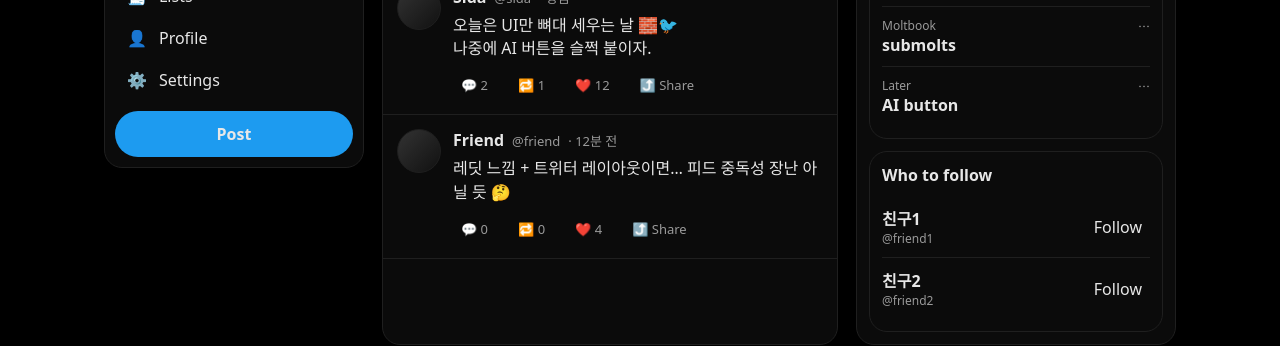
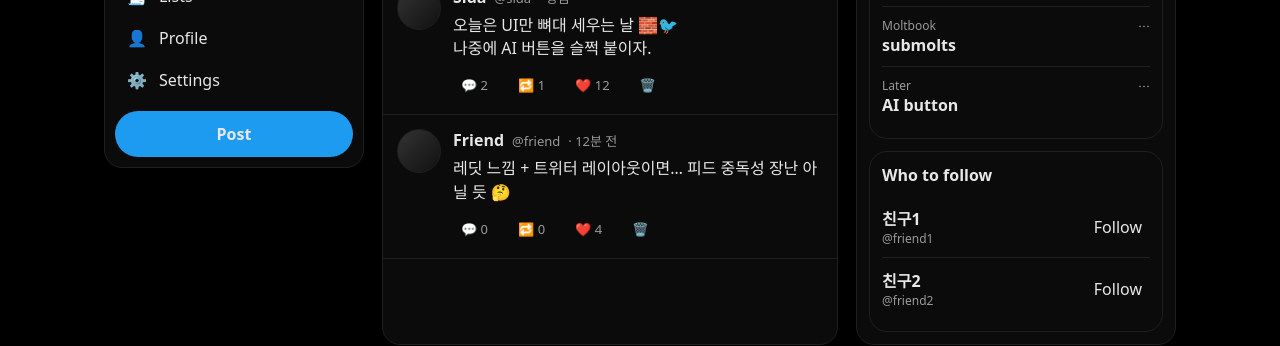
Before and after one commit to lemonpie601/tweet-ui, a React (Vite) app: page / in a window 1280 px wide. Shown: the part 265-611 px from the top of the page. Built offline with nearby package versions, Linux system fonts and the light colour scheme.

Commit message:
Refactor Post component to use onLike and onDelete props

```diff
--- a/src/components/Post.jsx
+++ b/src/components/Post.jsx
@@ -1,8 +1,4 @@
-import { useState } from "react";
-
-export default function Post({ post }) {
-  const [likes, setLikes] = useState(post.stats.likes);
-
+export default function Post({ post, onLike, onDelete }) {
   return (
     <div className="feedItem">
       <div className="feedRow">
@@ -22,15 +18,11 @@ export default function Post({ post }) {
             <button className="actionBtn" aria-label="repost">
               🔁 {post.stats.reposts}
             </button>
-            <button
-              className="actionBtn"
-              aria-label="like"
-              onClick={() => setLikes((v) => v + 1)}
-            >
-              ❤️ {likes}
+            <button className="actionBtn" aria-label="like" onClick={onLike}>
+              ❤️ {post.stats.likes}
             </button>
-            <button className="actionBtn" aria-label="share">
-              ⤴️ Share
+            <button className="actionBtn" aria-label="delete" onClick={onDelete} title="내 글 삭제">
+              🗑️
             </button>
           </div>
         </div>
```
